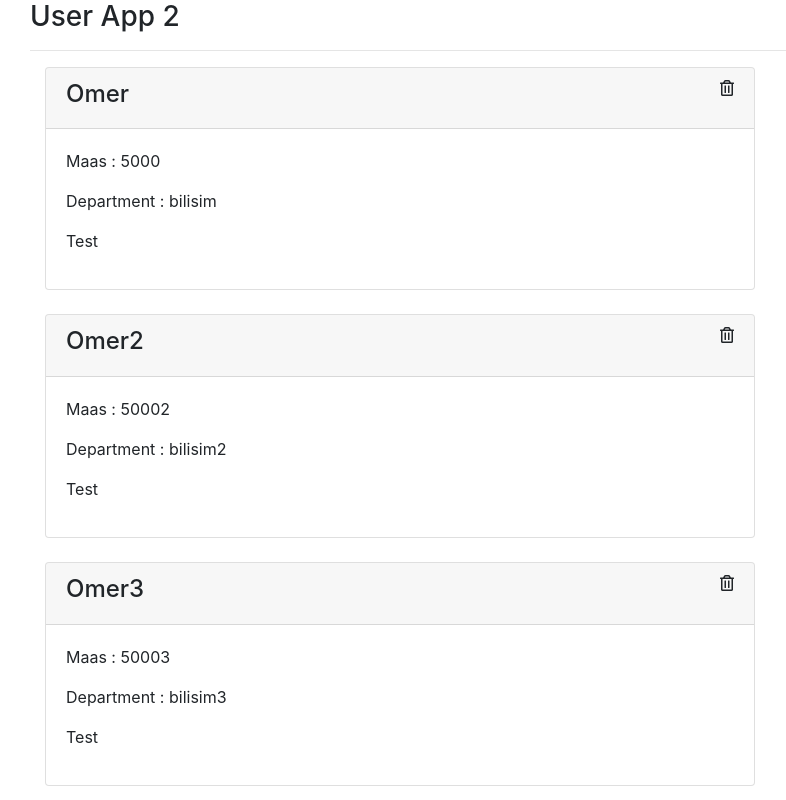
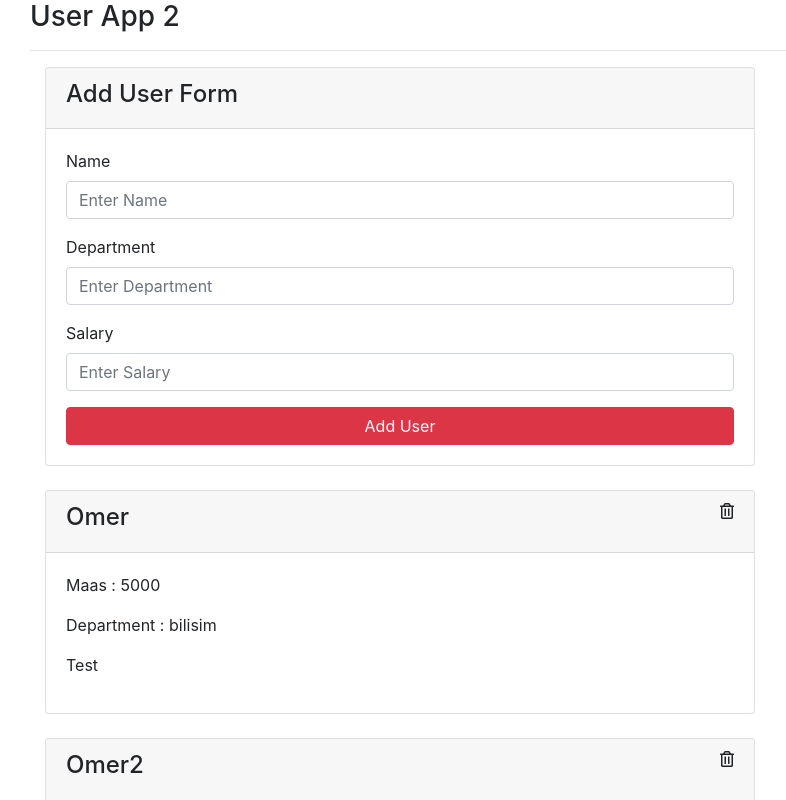
Before and after one commit to OMER-KALEM/my-app, a React (Create React App) app: page / in a window 1280 px wide. Shown: the top 800 px of the page, without its empty margins (55-841 px from the left). Built offline with nearby package versions, Linux system fonts and the light colour scheme.

Commit message:
Kullanıcı Ekleme Formu

```diff
--- a/src/App.js
+++ b/src/App.js
@@ -3,6 +3,7 @@
 // import User from "./components/User";
 import Navbar from "./components/Navbar";
 import Users from './components/Users';
+import AddUser from './components/AddUser';
 
 class App extends Component{
 
@@ -13,6 +14,7 @@
       <div className="container">
         <Navbar title="User App 2"/>
         <hr/>
+        <AddUser/>
         <Users />
 
       </div>
--- /dev/null
+++ b/src/components/AddUser.js
@@ -0,0 +1,54 @@
+import React, { Component } from 'react'
+
+class AddUser extends Component {
+    render() {
+        return (
+            <div className="col-md-8 mb-4">
+                <div className="card">
+                    <div className="card-header">
+                        <h4>Add User Form</h4>
+                    </div>
+                    <div className="card-body">
+                        <form>
+                            <div className="form-group">
+                                <label htmlFor="name">Name</label>
+                                <input
+                                type = "text"
+                                name = "name"
+                                id = "id"
+                                placeholder = "Enter Name"
+                                class = "form-control"
+                                />
+                            </div>
+                            <div className="form-group">
+                                <label htmlFor="department">Department</label>
+                                <input
+                                type = "text"
+                                name = "department"
+                                id = "department"
+                                placeholder = "Enter Department"
+                                class = "form-control"
+                                />
+                            </div>
+                            <div className="form-group">
+                                <label htmlFor="salary">Salary</label>
+                                <input
+                                type = "text"
+                                name = "salary"
+                                id = "salary"
+                                placeholder = "Enter Salary"
+                                class = "form-control"
+                                />
+                            </div>
+                            <button class="btn btn-danger btn-block" type="submit">Add User</button>
+                        </form>
+                    </div>
+                </div>
+
+            </div>
+        )
+    }
+}
+
+
+export default AddUser;
```
